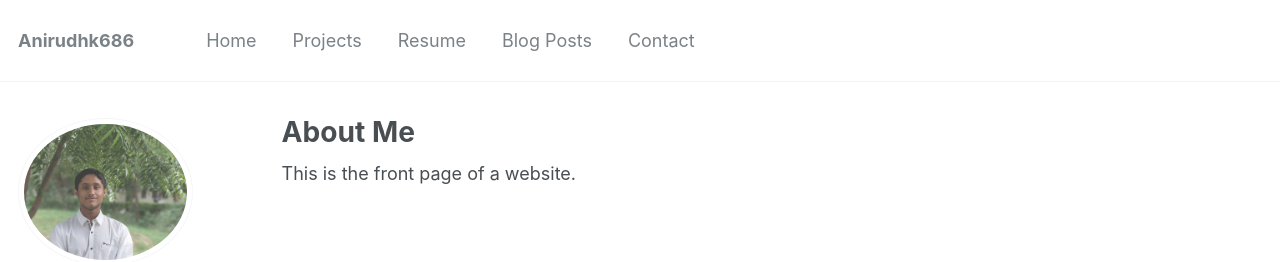
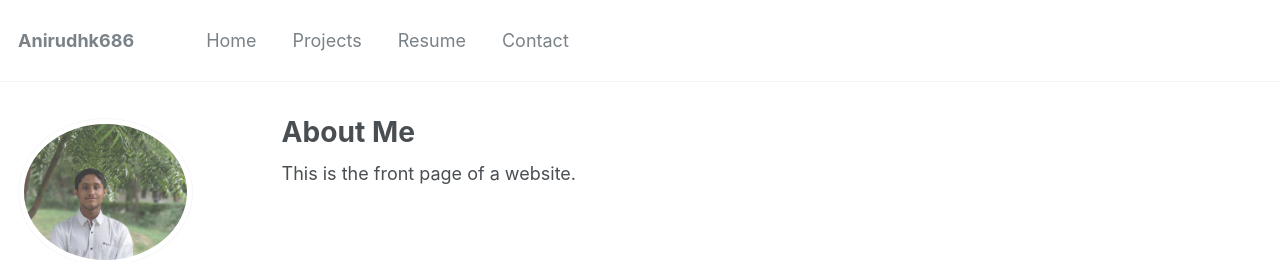
Before and after one commit to anirudhk686/anirudhk686.github.io, a Jekyll site: the page built from _pages/about.md, in a window 1280 px wide. Shown: the top 262 px of the page. Built offline with Jekyll 4.4.1, drawn with Linux system fonts in a browser that asks for light colours.

Commit message:
Update navigation.yml

```diff
--- a/_data/navigation.yml
+++ b/_data/navigation.yml
@@ -9,8 +9,5 @@ main:
   - title: "Resume"
     url: /files/Anirudh_resume.pdf
 
-  - title: "Blog Posts"
-    url: /Blog Posts/
-
   - title: "Contact"
     url: /Contact/
```
